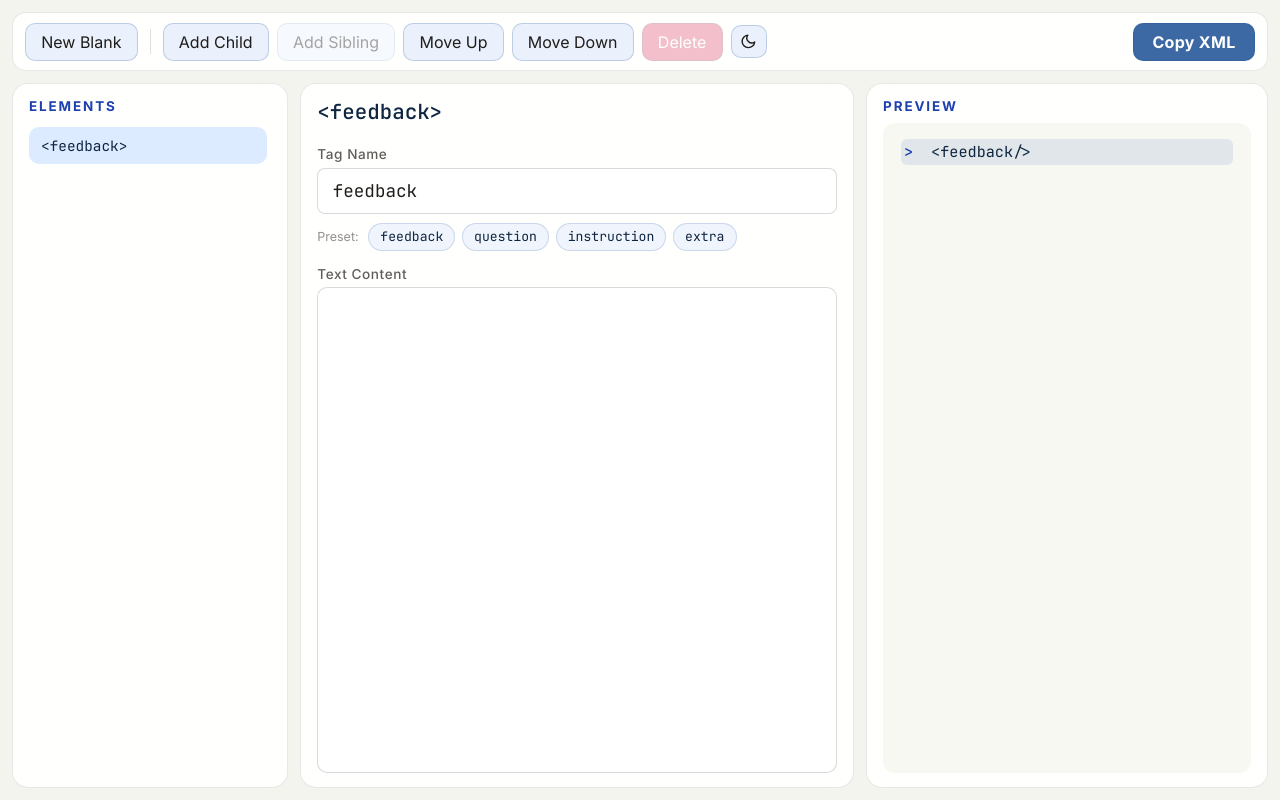
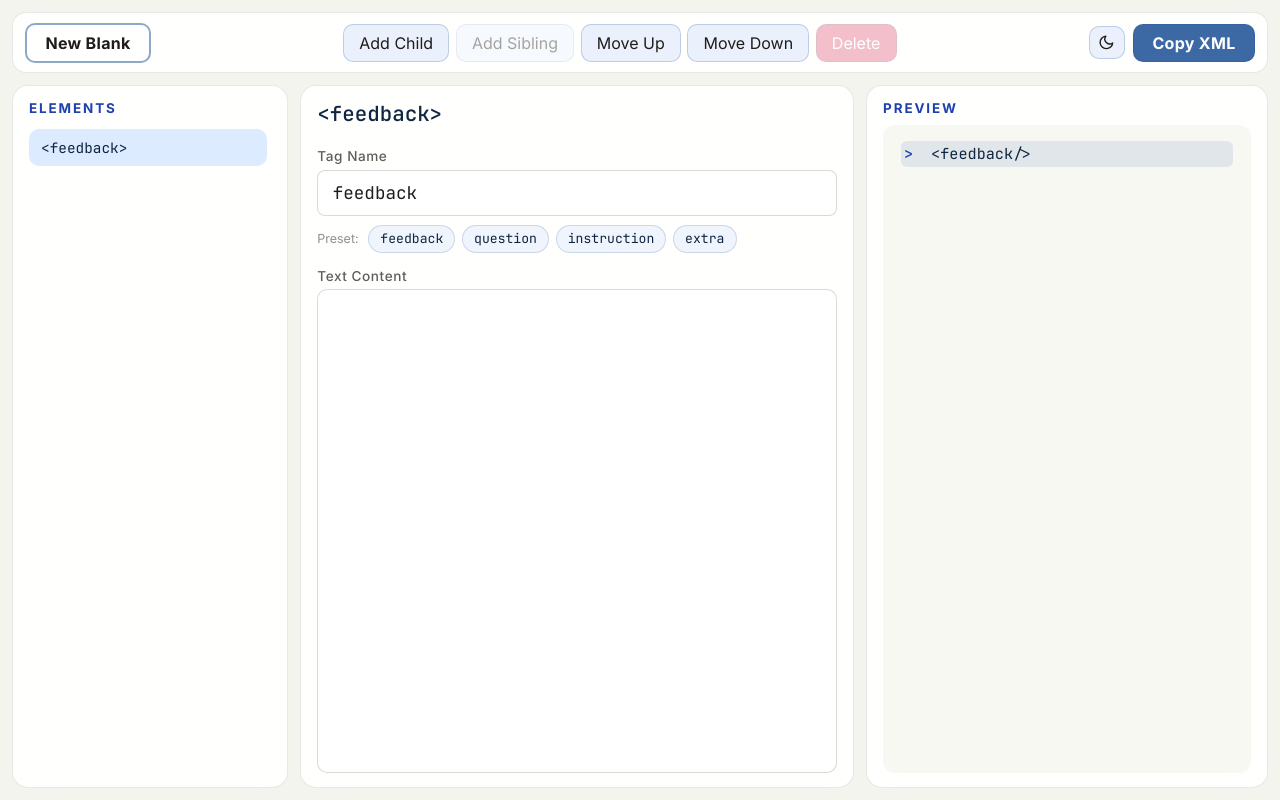
Before and after one commit to koagaroon/xml-prompt-studio, a React (Vite) app: page / in a window 1280 px wide. Built offline with nearby package versions, Linux system fonts and the light colour scheme.

Commit message:
ux: ribbon 三段式布局 + New Blank/Copy XML 同等视觉分量

```diff
--- a/src/App.tsx
+++ b/src/App.tsx
@@ -485,10 +485,20 @@ export default function App() {
   return (
     <div className="app-shell">
       <header className="ribbon" ref={ribbonRef}>
-        <button type="button" onClick={requestNewBlank}>
+        {/* Three-zone layout: anchor-left | cluster (centered, flex: 1) |
+            anchor-right. New Blank and Copy XML are the two anchor actions
+            — the things the user is most likely to do — and read as equal
+            visual weight. The five per-element operations sit in the center
+            cluster as a visually compact group with no internal divider. */}
+        <button
+          type="button"
+          className="new-blank-button"
+          onClick={requestNewBlank}
+        >
           New Blank
         </button>
-        <span className="ribbon-divider" aria-hidden="true" />
+
+        <div className="ribbon-cluster">
           <button type="button" onClick={addChild}>
             Add Child
           </button>
@@ -509,8 +519,12 @@ export default function App() {
           >
             Delete
           </button>
-        {/* Theme toggle sits between Delete and Copy XML in DOM order. The
-            icon shown is the destination (sun = "click to go light", moon =
+        </div>
+
+        <div className="ribbon-right">
+          {/* Theme toggle is a meta/settings control, not a document action,
+              so it sits with the Copy XML anchor on the right. The icon
+              shown is the destination (sun = "click to go light", moon =
               "click to go dark"). */}
           <button
             type="button"
@@ -520,18 +534,17 @@ export default function App() {
               theme === "dark" ? "Switch to light mode" : "Switch to dark mode"
             }
             title={
-            theme === "dark" ? "Switch to light mode" : "Switch to dark mode"
+              theme === "dark"
+                ? "Switch to light mode"
+                : "Switch to dark mode"
             }
           >
             {theme === "dark" ? <SunIcon /> : <MoonIcon />}
           </button>
-        {/* Copy XML is the app's primary action — pushed to the far right end
-            of the ribbon (margin-left: auto on .copy-button) and rendered
-            bold to read at a different visual level than the per-element
-            operations in the middle. */}
           <button type="button" className="copy-button" onClick={copyPreview}>
             Copy XML
           </button>
+        </div>
       </header>
 
       <main className="body" ref={bodyRef}>
--- a/src/styles.css
+++ b/src/styles.css
@@ -234,29 +234,52 @@ select {
   padding: 0.75rem;
 }
 
-/* === RIBBON === */
+/* === RIBBON ===
+   Three-zone layout: New Blank anchor (left) · cluster (center, flex: 1)
+   · theme + Copy XML (right). The cluster takes remaining width and
+   centers its children, putting the per-element ops between the two
+   anchor actions. New Blank and Copy XML are visually equal weight (both
+   bold + larger padding) but distinct paint so the user can tell them
+   apart at a glance — Copy XML uses the primary blue fill, New Blank
+   uses an outlined-prominent treatment (thick border, transparent fill).
+*/
 
 .ribbon {
   display: flex;
-  flex-wrap: wrap;
+  align-items: center;
   gap: 0.5rem;
   padding: 0.6rem 0.75rem;
   border-radius: 14px;
   background: var(--bg-panel);
   border: 1px solid var(--border-subtle);
   backdrop-filter: blur(18px);
-  align-items: center;
   flex-shrink: 0;
   transition:
     background 200ms ease,
     border-color 200ms ease;
 }
 
-.ribbon-divider {
-  width: 1px;
-  height: 1.6rem;
-  background: var(--border-divider);
-  margin: 0 0.25rem;
+.ribbon-cluster {
+  display: flex;
+  flex-wrap: wrap;
+  align-items: center;
+  justify-content: center;
+  gap: 0.4rem;
+
+  /* flex: 1 lets the cluster take all remaining space between the two
+     anchors, which keeps it centered relative to the ribbon as long as
+     the anchors have similar widths. min-width: 0 allows it to shrink
+     past content size so flex-wrap on its children can kick in for
+     narrow windows. */
+  flex: 1;
+  min-width: 0;
+}
+
+.ribbon-right {
+  display: flex;
+  align-items: center;
+  gap: 0.5rem;
+  flex-shrink: 0;
 }
 
 .ribbon button {
@@ -295,9 +318,8 @@ select {
   background: var(--btn-danger-hover);
 }
 
-/* Theme toggle: small icon button, no text. Sits between Delete and Copy XML
-   (in the ribbon DOM order); still gets pushed against the right group
-   because Copy XML is the only button with margin-left: auto. */
+/* Theme toggle: small icon button, no text. Lives in .ribbon-right next
+   to Copy XML — meta/settings control sits with the right-side anchor. */
 .ribbon button.theme-toggle {
   padding: 0.45rem 0.55rem;
   display: inline-flex;
@@ -310,13 +332,30 @@ select {
   height: 1.05rem;
 }
 
-/* Copy XML is the app's primary action. Pinned to the right end via
-   margin-left: auto, rendered bold and on a brighter accent so it reads at
-   a different visual level than the per-element ops. The trailing space
-   between Delete (or theme toggle) and Copy XML is the visual separator —
-   no divider needed. */
+/* New Blank anchor (left side of ribbon). Outlined-prominent treatment:
+   thick 2px border, transparent fill, bold weight, same padding as Copy
+   XML. Reads as an anchor action (equal visual weight to Copy XML) but
+   distinct paint — the user can spot which one is the destructive-reset
+   action vs. the success/exit action without parsing the label. */
+.ribbon button.new-blank-button {
+  font-weight: 700;
+  background: transparent;
+  border-width: 2px;
+  border-color: var(--btn-secondary-border-hover);
+  letter-spacing: 0.02em;
+  padding: 0.5rem 1.15rem;
+}
+
+.ribbon button.new-blank-button:hover:not(:disabled) {
+  background: var(--btn-secondary-hover);
+  border-color: var(--btn-primary-border-hover);
+  color: var(--text-primary);
+}
+
+/* Copy XML anchor (right side of ribbon). Primary action, filled blue,
+   bold weight. Reads as the "default" action — what the user came here
+   to do. */
 .ribbon button.copy-button {
-  margin-left: auto;
   font-weight: 700;
   background: var(--btn-primary-bg);
   border-color: var(--btn-primary-border);
```
Lines whose indentation alone changed are shown as unchanged.
